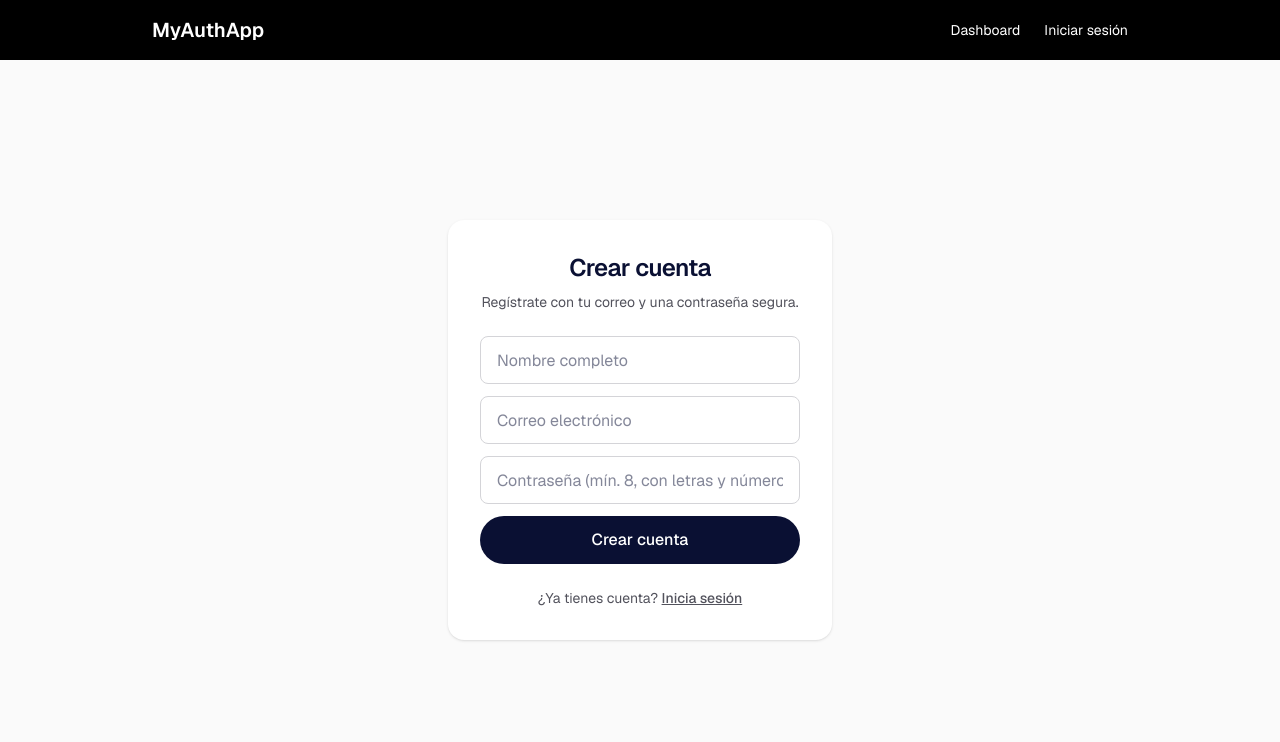
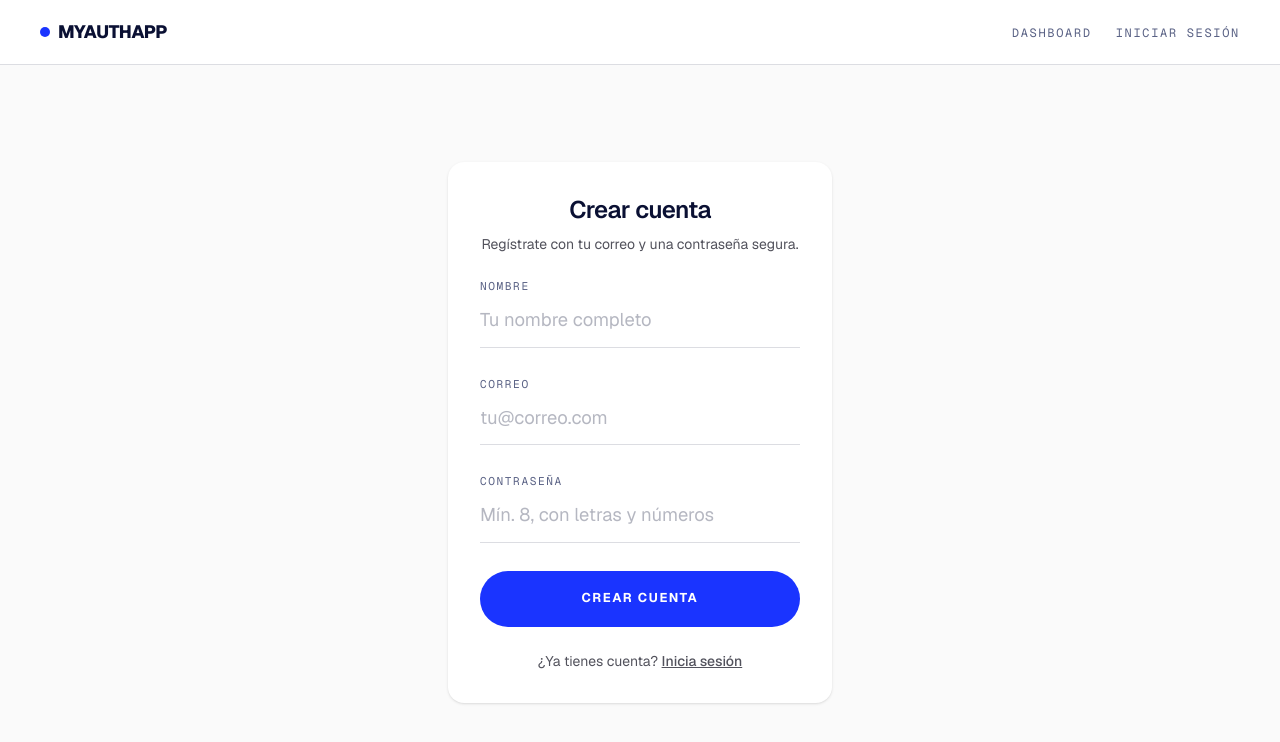
Before and after one commit to JasonGomezzz/Lab13-DAWA, a Next.js app: page /register in a window 1280 px wide. Shown: the top 742 px of the page. Built offline with nearby package versions, Linux system fonts and the light colour scheme; no server answers.

Commit message:
style(components): rediseñar formularios, botones y navbar con texto rodante

```diff
--- a/src/components/CredentialsForm.tsx
+++ b/src/components/CredentialsForm.tsx
@@ -3,6 +3,7 @@
 import { useState } from "react";
 import { useRouter } from "next/navigation";
 import { signIn } from "next-auth/react";
+import RollText from "./kinetic/RollText";
 
 const MESSAGES: Record<string, string> = {
   INVALID_CREDENTIALS: "Correo o contraseña incorrectos.",
@@ -34,39 +35,42 @@ export default function CredentialsForm() {
       return;
     }
     setError(
-      MESSAGES[result?.error ?? ""] ?? "No se pudo iniciar sesión. Intenta de nuevo.",
+      MESSAGES[result?.error ?? ""] ??
+        "No se pudo iniciar sesión. Intenta de nuevo.",
     );
   }
 
   return (
-    <form onSubmit={onSubmit} className="flex flex-col gap-3">
+    <form onSubmit={onSubmit} className="flex flex-col gap-7">
+      <label className="k-field">
+        <span className="k-label">Correo</span>
         <input
           name="email"
           type="email"
           required
           autoComplete="email"
-        placeholder="Correo electrónico"
-        className="h-12 rounded-lg border border-zinc-300 bg-transparent px-4 dark:border-zinc-700"
+          placeholder="tu@correo.com"
+          className="k-input"
         />
+      </label>
+      <label className="k-field">
+        <span className="k-label">Contraseña</span>
         <input
           name="password"
           type="password"
           required
           autoComplete="current-password"
-        placeholder="Contraseña"
-        className="h-12 rounded-lg border border-zinc-300 bg-transparent px-4 dark:border-zinc-700"
+          placeholder="••••••••"
+          className="k-input"
         />
+      </label>
       {error && (
-        <p role="alert" className="text-sm text-red-600">
+        <p role="alert" className="k-error text-sm text-danger">
           {error}
         </p>
       )}
-      <button
-        type="submit"
-        disabled={loading}
-        className="h-12 rounded-full bg-foreground font-medium text-background transition-colors hover:opacity-80 disabled:opacity-50"
-      >
-        {loading ? "Ingresando..." : "Iniciar sesión"}
+      <button type="submit" disabled={loading} className="k-btn k-btn-primary">
+        <RollText>{loading ? "Ingresando..." : "Iniciar sesión"}</RollText>
       </button>
     </form>
   );
--- a/src/components/GitHubSignInButton.tsx
+++ b/src/components/GitHubSignInButton.tsx
@@ -2,6 +2,7 @@
 
 import { signIn } from "next-auth/react";
 import { FaGithub } from "react-icons/fa";
+import RollText from "./kinetic/RollText";
 
 export default function GitHubSignInButton({
   callbackUrl = "/dashboard",
@@ -12,10 +13,10 @@ export default function GitHubSignInButton({
     <button
       type="button"
       onClick={() => signIn("github", { callbackUrl })}
-      className="flex h-12 w-full items-center justify-center gap-3 rounded-full bg-zinc-900 px-5 font-medium text-white transition-colors hover:bg-zinc-700 dark:bg-zinc-100 dark:text-zinc-900 dark:hover:bg-zinc-300"
+      className="k-btn k-btn-ghost"
     >
       <FaGithub className="size-5" />
-      Continuar con GitHub
+      <RollText>Continuar con GitHub</RollText>
     </button>
   );
 }
--- a/src/components/GoogleSignInButton.tsx
+++ b/src/components/GoogleSignInButton.tsx
@@ -2,6 +2,7 @@
 
 import { signIn } from "next-auth/react";
 import { FcGoogle } from "react-icons/fc";
+import RollText from "./kinetic/RollText";
 
 export default function GoogleSignInButton({
   callbackUrl = "/dashboard",
@@ -12,10 +13,10 @@ export default function GoogleSignInButton({
     <button
       type="button"
       onClick={() => signIn("google", { callbackUrl })}
-      className="flex h-12 w-full items-center justify-center gap-3 rounded-full border border-black/[.08] bg-white px-5 font-medium text-zinc-900 transition-colors hover:bg-zinc-50 dark:border-white/[.145] dark:bg-zinc-900 dark:text-zinc-50 dark:hover:bg-zinc-800"
+      className="k-btn k-btn-ghost"
     >
       <FcGoogle className="size-5" />
-      Continuar con Google
+      <RollText>Continuar con Google</RollText>
     </button>
   );
 }
--- a/src/components/LogoutButton.tsx
+++ b/src/components/LogoutButton.tsx
@@ -1,15 +1,16 @@
 "use client";
 
 import { signOut } from "next-auth/react";
+import RollText from "./kinetic/RollText";
 
 export default function LogoutButton() {
   return (
     <button
       type="button"
       onClick={() => signOut({ callbackUrl: "/signIn" })}
-      className="rounded bg-gray-600 px-4 py-2 text-white transition hover:bg-red-500"
+      className="k-btn k-btn-ghost k-btn-sm"
     >
-      Cerrar sesión
+      <RollText>Cerrar sesión</RollText>
     </button>
   );
 }
--- a/src/components/Navbar.tsx
+++ b/src/components/Navbar.tsx
@@ -1,29 +1,39 @@
+import { connection } from "next/server";
 import Image from "next/image";
 import Link from "next/link";
 import { getServerSession } from "next-auth";
 import { authOptions } from "@/lib/auth";
 import LogoutButton from "./LogoutButton";
 
+const link =
+  "font-mono text-xs tracking-[0.14em] uppercase text-muted transition-colors hover:text-accent";
+
 export default async function Navbar() {
+  // Sesión leída por petición: evita el prerender de valores aleatorios (csrf).
+  await connection();
   const session = await getServerSession(authOptions);
   const user = session?.user;
 
   return (
-    <nav className="w-full bg-black text-white shadow-sm">
-      <div className="mx-auto flex max-w-5xl items-center justify-between px-6 py-4">
-        <Link href="/" className="text-xl font-semibold">
+    <nav className="sticky top-0 z-20 border-b border-line bg-background/80 backdrop-blur">
+      <div className="mx-auto flex h-16 max-w-7xl items-center justify-between px-6 sm:px-10">
+        <Link
+          href="/"
+          className="flex items-center gap-2 text-lg font-extrabold tracking-tight uppercase"
+        >
+          <span className="size-2.5 rounded-full bg-accent" />
           MyAuthApp
         </Link>
-        <ul className="flex items-center gap-6 text-sm">
+        <ul className="flex items-center gap-6">
           <li>
-            <Link href="/dashboard" className="hover:text-gray-400">
+            <Link href="/dashboard" className={link}>
               Dashboard
             </Link>
           </li>
           {user ? (
             <>
               <li>
-                <Link href="/profile" className="hover:text-gray-400">
+                <Link href="/profile" className={link}>
                   Profile
                 </Link>
               </li>
@@ -35,16 +45,16 @@ export default async function Navbar() {
                   <Image
                     src={user.image}
                     alt={user.name ?? "Perfil"}
-                    width={40}
-                    height={40}
-                    className="size-10 rounded-full"
+                    width={36}
+                    height={36}
+                    className="size-9 rounded-full ring-2 ring-accent"
                   />
                 </li>
               )}
             </>
           ) : (
             <li>
-              <Link href="/signIn" className="hover:text-gray-400">
+              <Link href="/signIn" className={link}>
                 Iniciar sesión
               </Link>
             </li>
--- a/src/components/RegisterForm.tsx
+++ b/src/components/RegisterForm.tsx
@@ -3,6 +3,7 @@
 import { useState } from "react";
 import { useRouter } from "next/navigation";
 import { signIn } from "next-auth/react";
+import RollText from "./kinetic/RollText";
 
 export default function RegisterForm() {
   const router = useRouter();
@@ -49,7 +50,9 @@ export default function RegisterForm() {
   }
 
   return (
-    <form onSubmit={onSubmit} className="flex flex-col gap-3">
+    <form onSubmit={onSubmit} className="flex flex-col gap-7">
+      <label className="k-field">
+        <span className="k-label">Nombre</span>
         <input
           name="name"
           type="text"
@@ -57,17 +60,23 @@ export default function RegisterForm() {
           minLength={2}
           maxLength={60}
           autoComplete="name"
-        placeholder="Nombre completo"
-        className="h-12 rounded-lg border border-zinc-300 bg-transparent px-4 dark:border-zinc-700"
+          placeholder="Tu nombre completo"
+          className="k-input"
         />
+      </label>
+      <label className="k-field">
+        <span className="k-label">Correo</span>
         <input
           name="email"
           type="email"
           required
           autoComplete="email"
-        placeholder="Correo electrónico"
-        className="h-12 rounded-lg border border-zinc-300 bg-transparent px-4 dark:border-zinc-700"
+          placeholder="tu@correo.com"
+          className="k-input"
         />
+      </label>
+      <label className="k-field">
+        <span className="k-label">Contraseña</span>
         <input
           name="password"
           type="password"
@@ -75,20 +84,17 @@ export default function RegisterForm() {
           minLength={8}
           maxLength={72}
           autoComplete="new-password"
-        placeholder="Contraseña (mín. 8, con letras y números)"
-        className="h-12 rounded-lg border border-zinc-300 bg-transparent px-4 dark:border-zinc-700"
+          placeholder="Mín. 8, con letras y números"
+          className="k-input"
         />
+      </label>
       {error && (
-        <p role="alert" className="text-sm text-red-600">
+        <p role="alert" className="k-error text-sm text-danger">
           {error}
         </p>
       )}
-      <button
-        type="submit"
-        disabled={loading}
-        className="h-12 rounded-full bg-foreground font-medium text-background transition-colors hover:opacity-80 disabled:opacity-50"
-      >
-        {loading ? "Creando cuenta..." : "Crear cuenta"}
+      <button type="submit" disabled={loading} className="k-btn k-btn-primary">
+        <RollText>{loading ? "Creando cuenta..." : "Crear cuenta"}</RollText>
       </button>
     </form>
   );
```
Lines whose indentation alone changed are shown as unchanged.
